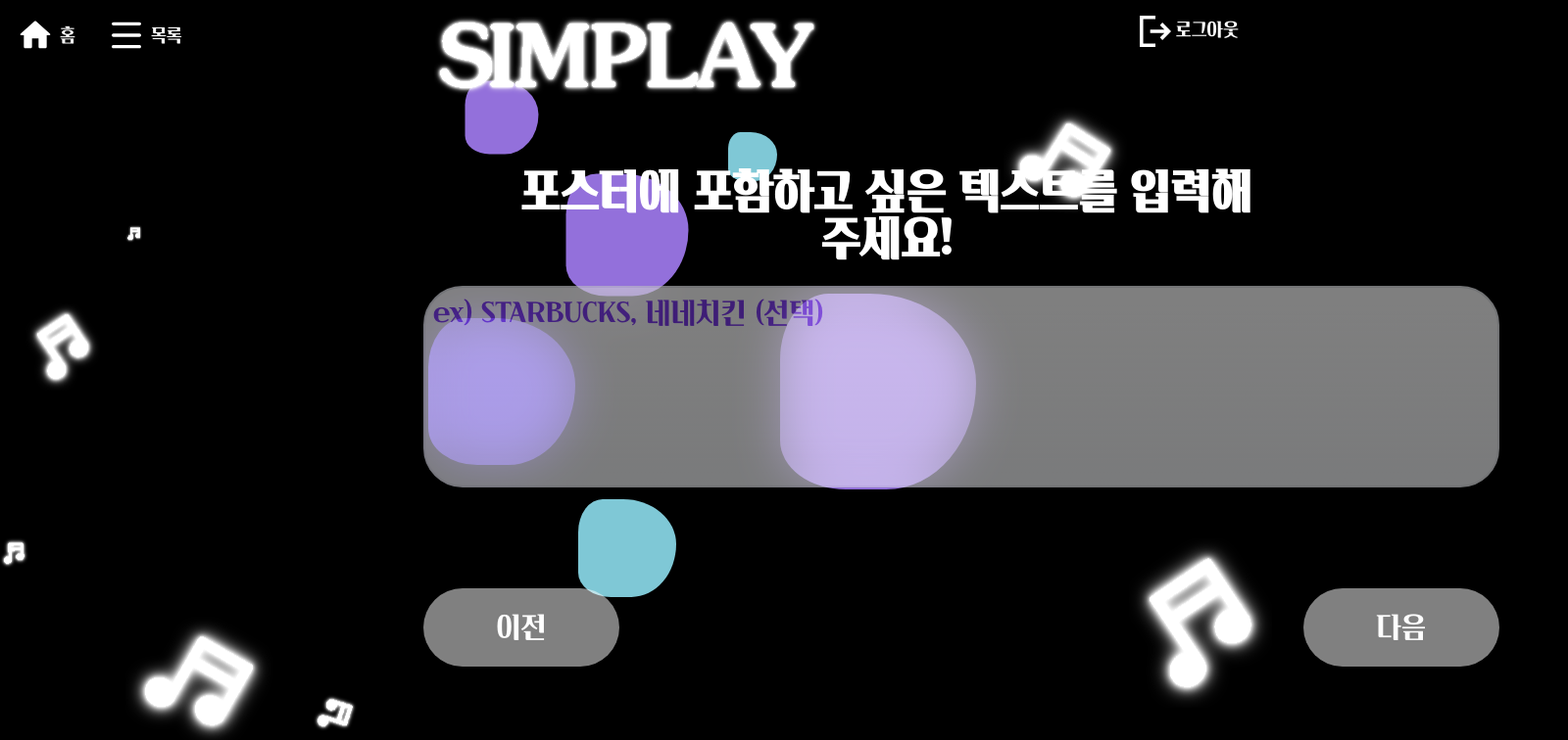
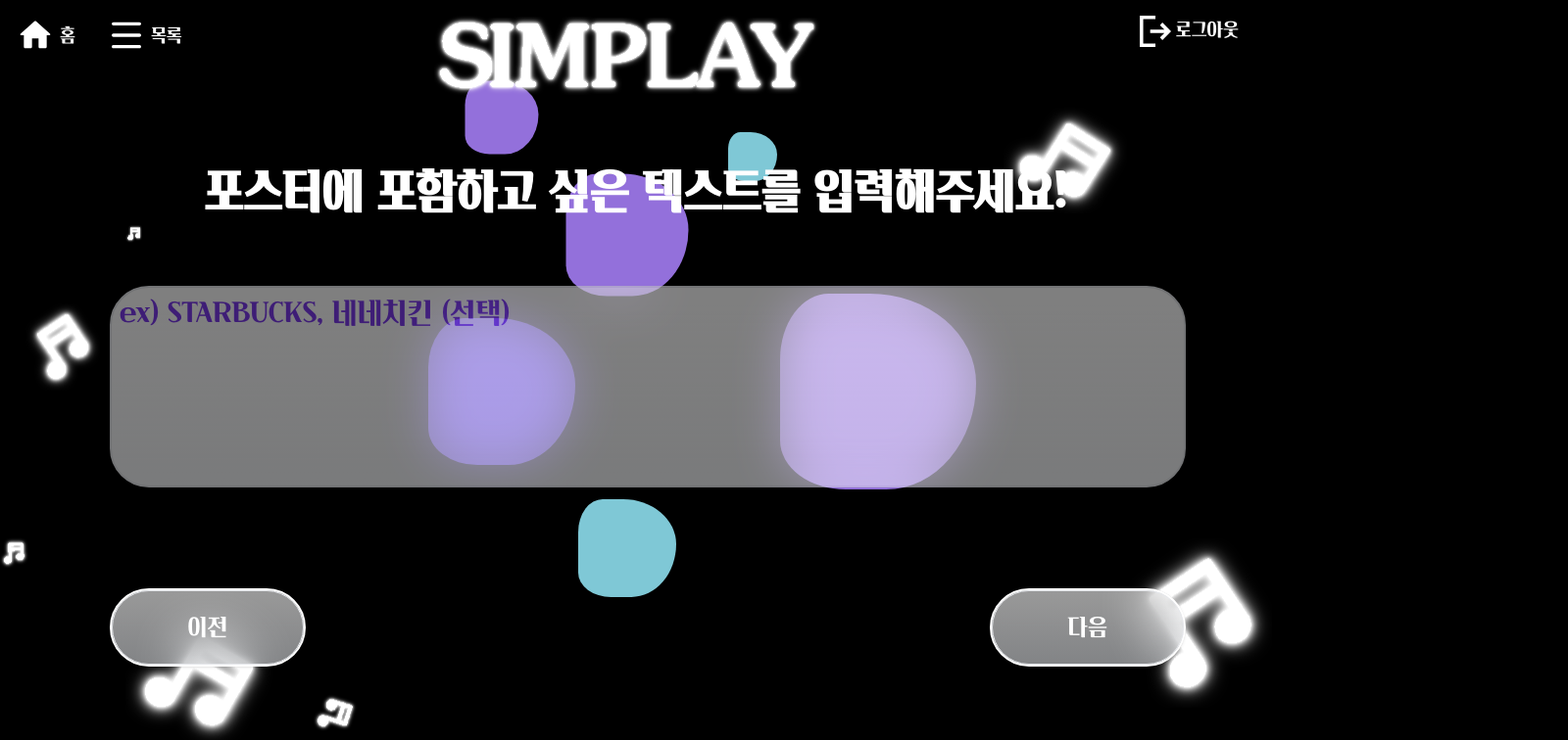
Before and after one commit to 2024-Summer-BootCamp-TeamG/Team, a React (Vite) app in the folder frontend/: page /texi in a window 1280 px wide. Shown: the top 756 px of the page at 98% size, 1600 px wide, since content can reach past the window. Built offline with nearby package versions, Linux system fonts and the light colour scheme.

Commit message:
비즈니스퍼블리싱 수정

```diff
--- a/frontend/src/pages/BusinessInputPage.tsx
+++ b/frontend/src/pages/BusinessInputPage.tsx
@@ -4,28 +4,25 @@ import Background from '../components/Background';
 import NavBar from '../components/NavBar';
 import { businessInputState } from '../recoil/BusinessInputAtom';
 import { Link } from 'react-router-dom';
+import MoveButton from '../components/MoveButton';
 
 function BusinessInputPage() {
   const [businessInput, setBusinessInput] = useRecoilState(businessInputState);
-  const [isButtonClicked, setIsButtonClicked] = useState(false); // 버튼 클릭 상태를 관리하는 상태를 추가합니다.
+  const [isButtonClicked, setIsButtonClicked] = useState(false);
 
   const handleSubmit = (event: FormEvent) => {
-    event.preventDefault(); // 폼 제출의 기본 동작을 막습니다.
+    event.preventDefault();
     console.log('입력된 텍스트:', businessInput);
-    setIsButtonClicked(true); // 버튼이 클릭되었음을 표시합니다.
-    // 여기에 다음 버튼을 클릭했을 때 실행할 코드를 추가하세요.
-    // 예를 들어, 다음 페이지로 이동하거나, 서버에 데이터를 전송하는 등의 작업을 수행할 수 있습니다.
+    setIsButtonClicked(true);
   };
 
   return (
     <div className="relative flex h-screen w-screen flex-col items-center justify-center bg-cover">
       <Background>
         <NavBar />
-        <div className="relative h-[67.5rem] w-[120rem]">
+        <div className="absolute h-[67.5rem] w-[120rem]">
           <div className="flex h-full w-full items-start justify-center p-4">
             <form onSubmit={handleSubmit}>
-              {' '}
-              {/* 폼 제출 시 handleSubmit 함수가 호출됩니다. */}
               <div className="left-[27rem] top-[27rem] h-[12.88rem] w-[68.63rem]">
                 <textarea
                   className="absolute left-[27rem] top-[27rem] h-[12.88rem] w-[68.63rem] resize-none overflow-auto rounded-[2.5rem] border-2 bg-white bg-gradient-to-b from-white/20 to-slate-400/10 p-2 text-3xl placeholder-violet-600 opacity-50 shadow outline-none backdrop-blur-xl"
@@ -35,9 +32,8 @@ function BusinessInputPage() {
                 />
               </div>
               <Link to="/texi">
-                <input
-                  type="submit"
-                  value="다음"
+                <MoveButton
+                  buttonText="다음"
                   className={`font-['Cafe24 Danjunghae'] absolute left-[83.1rem] top-[46.3rem] h-[5rem] w-[12.5rem] rounded-[2.5rem] bg-white/50 text-center text-3xl font-normal focus:outline-none ${isButtonClicked ? 'text-blue-800' : 'text-white'}`}
                 />
               </Link>
@@ -49,9 +45,10 @@ function BusinessInputPage() {
             </p>
           </div>
 
-          <button className="font-['Cafe24 Danjunghae'] absolute left-[27rem] top-[46.3rem] h-[5rem] w-[12.5rem] rounded-[2.5rem] bg-white/50 text-center text-3xl font-normal text-white">
-            이전
-          </button>
+          <MoveButton
+            buttonText="이전"
+            className="font-['Cafe24 Danjunghae'] absolute left-[27rem] top-[46.3rem] h-[5rem] w-[12.5rem] rounded-[2.5rem] bg-white/50 text-center text-3xl font-normal text-white"
+          />
         </div>
       </Background>
     </div>
--- a/frontend/src/pages/SignInPage.tsx
+++ b/frontend/src/pages/SignInPage.tsx
@@ -3,9 +3,7 @@ import axios from 'axios';
 import { useNavigate } from 'react-router-dom';
 import Background from '../components/Background';
 import NavBar from '../components/NavBar';
-import { useNavigate } from 'react-router-dom';
 
-// Input 컴포넌트 정의
 const Input: React.FC<{
   type: string;
   placeholder: string;
@@ -42,7 +40,7 @@ const Button: React.FC<{
 function SignInPage() {
   const [username, setUsername] = useState('');
   const [password, setPassword] = useState('');
-  const navigate = useNavigate(); // useNavigate 훅 사용
+  const navigate = useNavigate();
 
   const handleUsernameChange = (e: React.ChangeEvent<HTMLInputElement>) => {
     setUsername(e.target.value);
@@ -70,8 +68,7 @@ function SignInPage() {
 
       if (response.status === 200) {
         alert('로그인이 성공적으로 완료되었습니다.');
-        // 여기서 로그인 성공 후의 로직을 추가할 수 있습니다. 예를 들어, 리다이렉션 등.
-        navigate('/pictureupload'); // 로그인 성공 후 페이지 이동
+        navigate('/pictureupload');
       } else {
         alert('로그인에 실패했습니다.');
       }
@@ -93,10 +90,10 @@ function SignInPage() {
     <div className="relative flex h-screen w-screen flex-col items-center justify-center bg-cover">
       <Background>
         <NavBar />
-        <div className="h-[67.5rem] w-[120rem]">
-          <div className="absolute left-[20rem] top-[7.19rem] h-[53.13rem] w-[50rem] rounded-[2.5rem] border-2 border-white bg-white/30 opacity-60 shadow backdrop-blur-[3.44rem]" />
+        <div className="relative h-[67.5rem] w-[120rem]">
+          <div className="absolute left-[35rem] top-[7.19rem] h-[53.13rem] w-[50rem] rounded-[2.5rem] border-2 border-white bg-white/30 opacity-60 shadow backdrop-blur-[3.44rem]" />
           <form onSubmit={handleSubmit}>
-            <div className="bg-white/opacity-20 absolute left-[34.5rem] top-[38rem] h-[3.75rem] w-[25rem] rounded-[1.25rem] border-2 border-white">
+            <div className="bg-white/opacity-20 absolute left-[47.5rem] top-[38rem] h-[3.75rem] w-[25rem] rounded-[1.25rem] border-2 border-white">
               <Input
                 type="password"
                 placeholder="비밀번호"
@@ -104,7 +101,7 @@ function SignInPage() {
                 onChange={handlePasswordChange}
               />
             </div>
-            <div className="bg-white/opacity-20 absolute left-[34.5rem] top-[32rem] h-[3.75rem] w-[25rem] rounded-[1.25rem] border-2 border-white">
+            <div className="bg-white/opacity-20 absolute left-[47.5rem] top-[32rem] h-[3.75rem] w-[25rem] rounded-[1.25rem] border-2 border-white">
               <Input
                 type="text"
                 placeholder="아이디"
@@ -112,10 +109,10 @@ function SignInPage() {
                 onChange={handleUsernameChange}
               />
             </div>
-            <div className="font-['Cafe24 Danjunghae'] absolute left-[38rem] top-[15.25rem] text-center text-[6rem] font-normal text-white">
+            <div className="font-['Cafe24 Danjunghae'] absolute left-[52rem] top-[15.25rem] text-center text-[6rem] font-normal text-white">
               로그인
             </div>
-            <div className="font-['Cafe24 Danjunghae'] absolute left-[34.5rem] top-[52.5rem] flex w-[25rem] items-center justify-center rounded-[1.25rem] text-xl font-normal text-black">
+            <div className="font-['Cafe24 Danjunghae'] absolute left-[47.5rem] top-[52.5rem] flex w-[25rem] items-center justify-center rounded-[1.25rem] text-xl font-normal text-black">
               <Button type="submit" label="로그인하기" onClick={handleSubmit} />
             </div>
           </form>
--- a/frontend/src/pages/TextInputPage.tsx
+++ b/frontend/src/pages/TextInputPage.tsx
@@ -5,31 +5,27 @@ import NavBar from '../components/NavBar';
 import { textInputState } from '../recoil/TextInputAtom';
 import { businessInputState } from '../recoil/BusinessInputAtom';
 import { Link } from 'react-router-dom';
+import MoveButton from '../components/MoveButton';
 
 function TextInputPage() {
   const [textInput, setTextInput] = useRecoilState(textInputState);
   const [businessInput, setBusinessInput] = useRecoilState(businessInputState);
-  const [isButtonClicked, setIsButtonClicked] = useState(false); // 버튼 클릭 상태를 관리하는 상태를 추가합니다.
+  const [isButtonClicked, setIsButtonClicked] = useState(false);
 
   const handleSubmit = (event: FormEvent<HTMLFormElement>) => {
-    event.preventDefault(); // 폼 제출의 기본 동작을 막습니다.
+    event.preventDefault();
     console.log('입력된 텍스트:', textInput);
     console.log('입력된 텍스트:', businessInput);
-    setIsButtonClicked(true); // 버튼이 클릭되었음을 표시합니다.
-
-    // 여기에 다음 버튼을 클릭했을 때 실행할 코드를 추가하세요.
-    // 예를 들어, 다음 페이지로 이동하거나, 서버에 데이터를 전송하는 등의 작업을 수행할 수 있습니다.
+    setIsButtonClicked(true);
   };
 
   return (
     <div className="relative flex h-screen w-screen flex-col items-center justify-center bg-cover">
       <Background>
         <NavBar />
-        <div className="relative h-[67.5rem] w-[120rem]">
+        <div className="absolute h-[67.5rem] w-[120rem]">
           <div className="flex h-full w-full items-start justify-center p-4">
             <form onSubmit={handleSubmit}>
-              {' '}
-              {/* 폼 제출 시 handleSubmit 함수가 호출됩니다. */}
               <textarea
                 className="absolute left-[27rem] top-[27rem] h-[12.88rem] w-[68.63rem] resize-none overflow-auto rounded-[2.5rem] border-2 bg-gradient-to-b from-white/20 to-slate-400/10 p-2 text-3xl placeholder-violet-600 opacity-50 shadow outline-none backdrop-blur-xl"
                 placeholder="ex) STARBUCKS, 네네치킨 (선택)"
@@ -39,9 +35,8 @@ function TextInputPage() {
                 }
               />
               <Link to="/choosecolor">
-                <input
-                  type="submit"
-                  value="다음"
+                <MoveButton
+                  buttonText="다음"
                   className={`font-['Cafe24 Danjunghae'] absolute left-[83.1rem] top-[46.3rem] h-[5rem] w-[12.5rem] rounded-[2.5rem] bg-white/50 text-center text-3xl font-normal focus:outline-none ${isButtonClicked ? 'text-blue-800' : 'text-white'}`}
                 />
               </Link>
@@ -51,9 +46,10 @@ function TextInputPage() {
             포스터에 포함하고 싶은 텍스트를 입력해주세요!
           </div>
           <Link to="/busin">
-            <button className="font-['Cafe24 Danjunghae'] absolute left-[27rem] top-[46.3rem] h-[5rem] w-[12.5rem] rounded-[2.5rem] bg-white/50 text-center text-3xl font-normal text-white">
-              이전
-            </button>
+            <MoveButton
+              buttonText="이전"
+              className="font-['Cafe24 Danjunghae'] absolute left-[27rem] top-[46.3rem] h-[5rem] w-[12.5rem] rounded-[2.5rem] bg-white/50 text-center text-3xl font-normal text-white"
+            />
           </Link>
         </div>
       </Background>
```
Also changed, not shown: frontend/src/pages/PictureUploadPage.tsx (+18 -13 lines).
